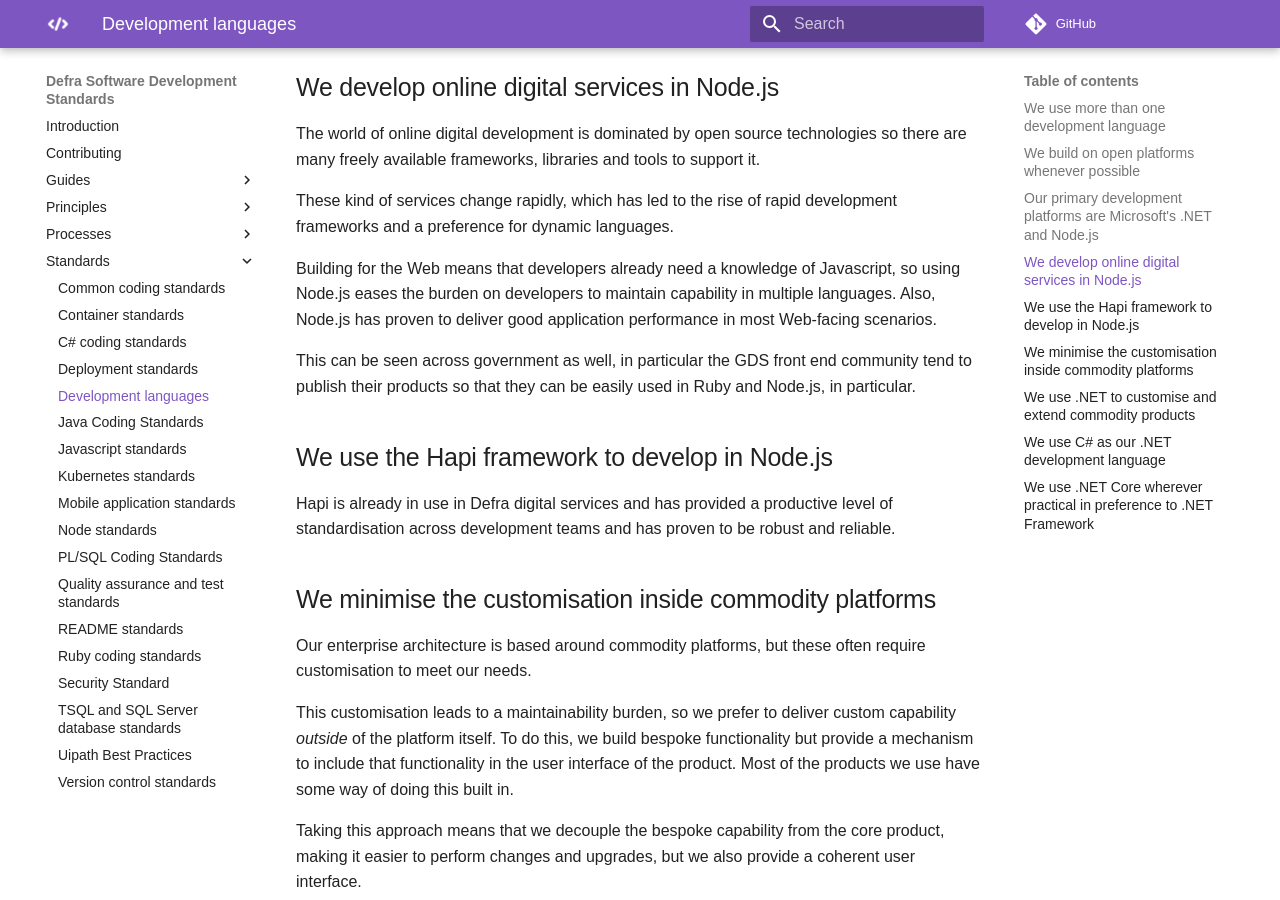
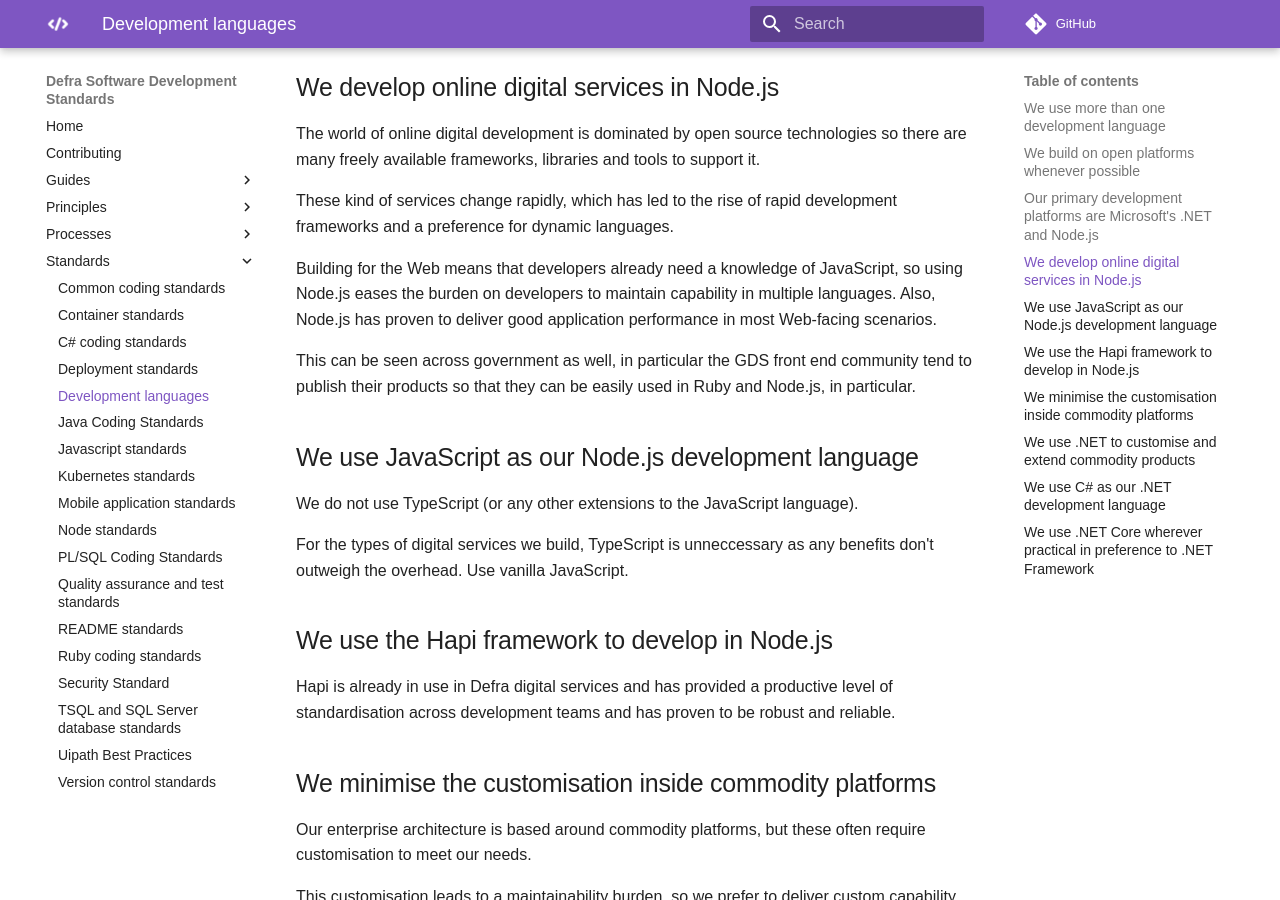
Before and after one commit to DEFRA/software-development-standards, an MkDocs documentation site: the page built from docs/standards/development_language_standards.md, in a window 1280 px wide and 900 px high, scrolled down 1430 px. Built offline with MkDocs 1.6.1 and Material for MkDocs 9.7.7, drawn with Linux system fonts in a browser that asks for light colours; some web fonts are replaced; comment, search, counter and statistics services are not loaded.

Commit message:
Explict about not using TypeScript

```diff
--- a/docs/standards/development_language_standards.md
+++ b/docs/standards/development_language_standards.md
@@ -60,12 +60,18 @@ frameworks, libraries and tools to support it.
 These kind of services change rapidly, which has led to the rise of rapid development frameworks and a preference for
 dynamic languages.
 
-Building for the Web means that developers already need a knowledge of Javascript, so using Node.js eases the
+Building for the Web means that developers already need a knowledge of JavaScript, so using Node.js eases the
 burden on developers to maintain capability in multiple languages. Also, Node.js has proven to deliver good
 application performance in most Web-facing scenarios.
 
 This can be seen across government as well, in particular the GDS front end community tend to publish their products
 so that they can be easily used in Ruby and Node.js, in particular.
+
+## We use JavaScript as our Node.js development language
+We do not use TypeScript (or any other extensions to the JavaScript language).
+
+For the types of digital services we build, TypeScript is unneccessary as any benefits don't outweigh the overhead.
+Use vanilla JavaScript.
 
 ## We use the Hapi framework to develop in Node.js
 Hapi is already in use in Defra digital services and has provided a productive level of standardisation across
```
Also changed, not shown: docs/README.md (+2 -0 lines), docs/standards/javascript_standards.md (+2 -0 lines), docs/standards/node_standards.md (+5 -4 lines), docs/standards/quality_assurance_standards.md (+1 -1 lines).
